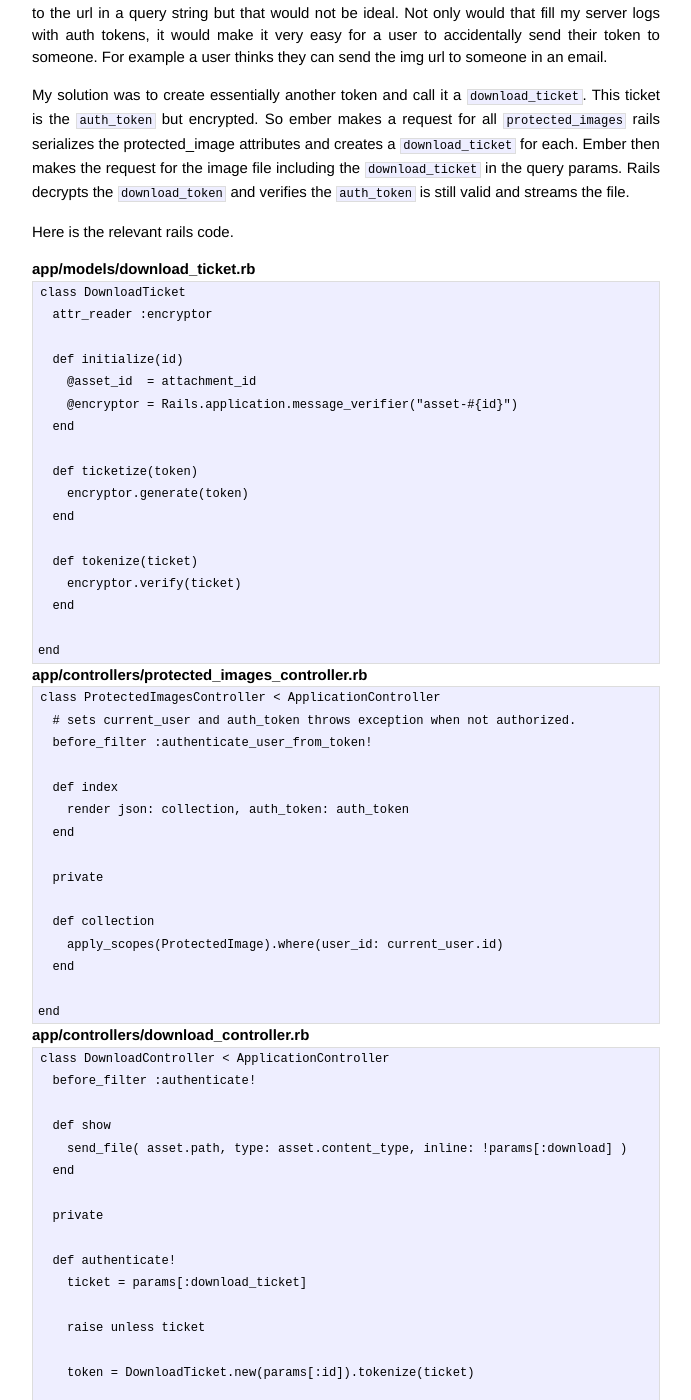
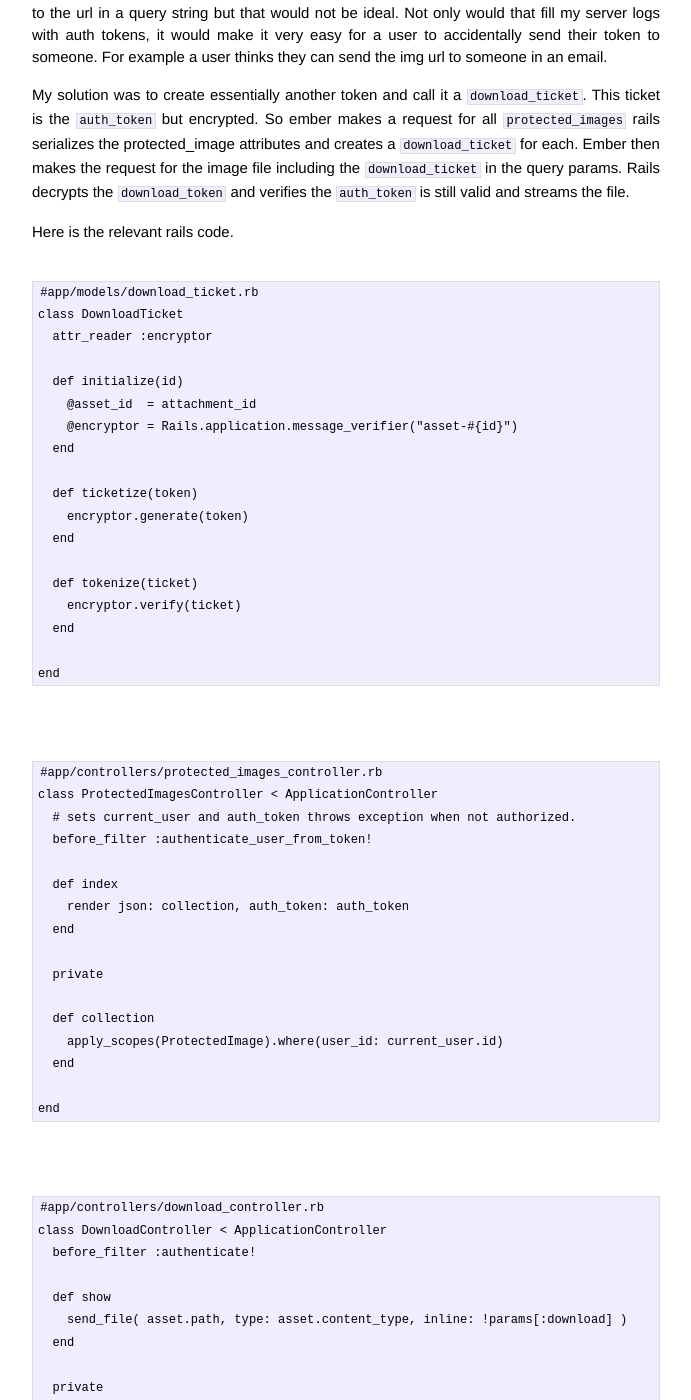
Before and after one commit to arenoir/portfolio, a Jekyll site: the page built from _posts/2014-06-19-bearer-tokens-and-procted-downloads-with-rails.markdown, in a window 1280 px wide and 1400 px high, scrolled down 279 px. Shown: the whole window, without its empty margins (294-985 px from the left). Built offline with Jekyll 4.4.1, drawn with Linux system fonts in a browser that asks for light colours; nearby versions of some CDN libraries; Markdown is read by kramdown in place of the engine named in the settings; some of the changed text lies outside the part shown.

Commit message:
formatting

````diff
--- a/_posts/2014-06-19-bearer-tokens-and-procted-downloads-with-rails.markdown
+++ b/_posts/2014-06-19-bearer-tokens-and-procted-downloads-with-rails.markdown
@@ -12,9 +12,10 @@ My solution was to create essentially another token and call it a `download_tick
 
 
 Here is the relevant rails code.
-
-###app/models/download_ticket.rb
+<br>
+<br>
 ```
+#app/models/download_ticket.rb
 class DownloadTicket
   attr_reader :encryptor
 
@@ -33,9 +34,10 @@ class DownloadTicket
 
 end
 ```
-
-###app/controllers/protected_images_controller.rb
+<br>
+<br>
 ```
+#app/controllers/protected_images_controller.rb
 class ProtectedImagesController < ApplicationController
   # sets current_user and auth_token throws exception when not authorized.
   before_filter :authenticate_user_from_token!
@@ -52,9 +54,10 @@ class ProtectedImagesController < ApplicationController
 
 end
 ```
-
-###app/controllers/download_controller.rb
+<br>
+<br>
 ```
+#app/controllers/download_controller.rb
 class DownloadController < ApplicationController
   before_filter :authenticate!
 
@@ -81,10 +84,10 @@ class DownloadController < ApplicationController
 
 end
 ```
-
-
-###app/serializer/protected_image_serializer.rb
+<br>
+<br>
 ```
+#app/serializer/protected_image_serializer.rb
 class ProtectedImageSerializer < ActiveModel::Serializer
 
   attributes(
````
